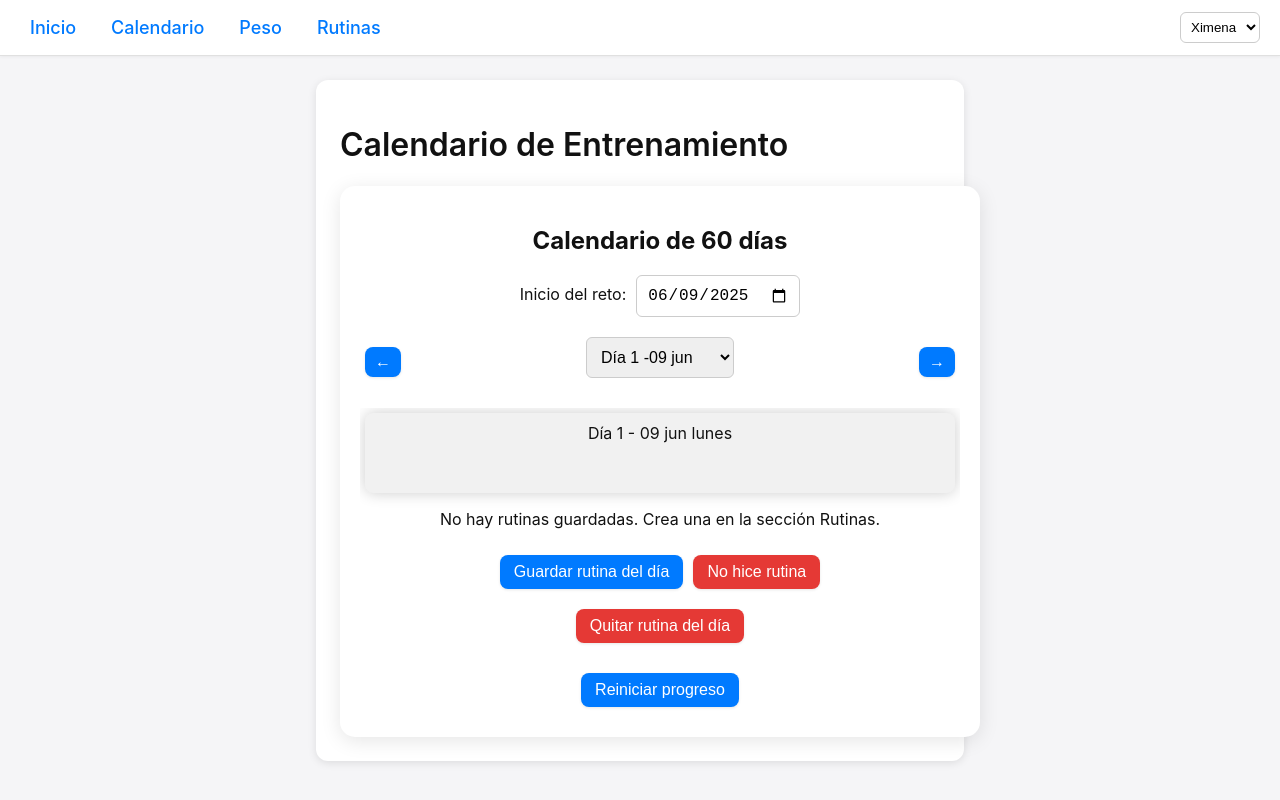
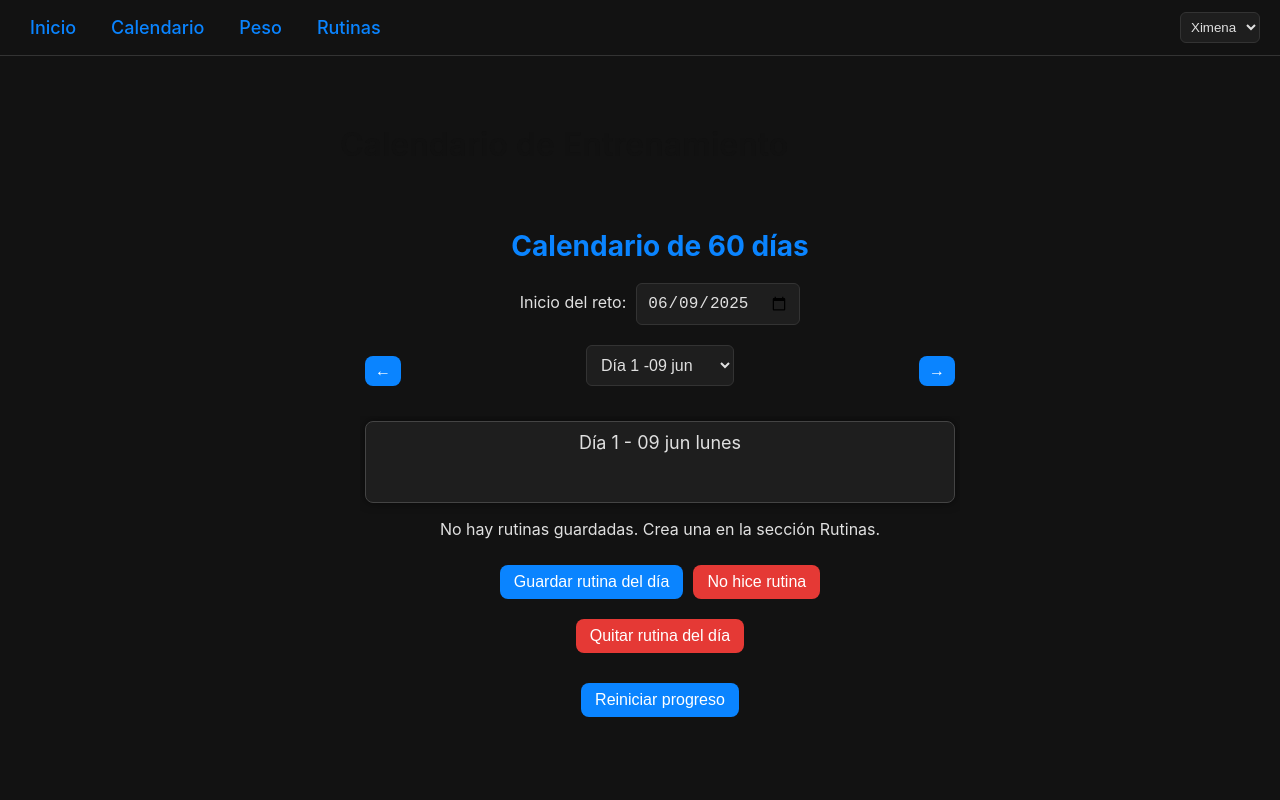
Before and after one commit to Jamon1405/Reto90Dias, a Next.js app: page /calendar in a window 1280 px wide. Built offline with nearby package versions, Linux system fonts and the light colour scheme.

Commit message:
Apply dark mode design

```diff
--- a/src/app/globals.css
+++ b/src/app/globals.css
@@ -3,8 +3,8 @@ body {
   margin: 0;
   padding: 0;
   font-family: -apple-system, BlinkMacSystemFont, 'Segoe UI', 'Roboto', 'Helvetica Neue', Arial, sans-serif;
-  background: #f5f5f7;
-  color: #111;
+  background: #121212;
+  color: #e0e0e0;
   min-height: 100vh;
 }
 
@@ -20,9 +20,6 @@ h2 {
   padding: 24px;
   margin: 0 auto;
   max-width: 600px;
-  background: #ffffff;
-  border-radius: 12px;
-  box-shadow: 0 2px 8px rgba(0, 0, 0, 0.1);
 }
 
 /* Media Queries para pantallas más pequeñas (móviles y tablets) */
@@ -92,10 +89,9 @@ button {
   display: flex;
   justify-content: space-between;
   align-items: center;
-  background: #fff;
+  background: #121212;
   padding: 12px 20px;
-  border-bottom: 1px solid #e0e0e0;
-  box-shadow: 0 1px 3px rgba(0, 0, 0, 0.05);
+  border-bottom: 1px solid #333;
   margin-bottom: 24px;
   position: sticky;
   top: 0;
@@ -108,7 +104,7 @@ button {
 }
 
 .nav-link {
-  color: #007aff;
+  color: #0a84ff;
   text-decoration: none;
   font-size: 18px;
   cursor: pointer;
@@ -119,15 +115,16 @@ button {
 .user-select {
   padding: 6px;
   border-radius: 6px;
-  border: 1px solid #ccc;
-  background-color: #fff;
+  border: 1px solid #333;
+  background-color: #1e1e1e;
+  color: #e0e0e0;
 }
 
 .menu-toggle {
   display: none;
   background: none;
   border: none;
-  color: #007aff;
+  color: #0a84ff;
   font-size: 24px;
   cursor: pointer;
 }
--- a/src/components/Calendar.js
+++ b/src/components/Calendar.js
@@ -497,19 +497,17 @@ const Calendar = () => {
 
 const containerStyle = {
   padding: '20px',
-  backgroundColor: '#ffffff',
-  borderRadius: '15px',
   margin: 'auto',
   textAlign: 'center',
   width: '100%',
   maxWidth: '600px',
-  boxShadow: '0 4px 20px rgba(0,0,0,0.1)',
 };
 
 const headerStyle = {
-  fontSize: '24px',
+  fontSize: '28px',
   fontWeight: 'bold',
   marginBottom: '20px',
+  color: '#0a84ff',
 };
 
 const dayBoxStyle = (day, selected, mobile) => ({
@@ -518,18 +516,20 @@ const dayBoxStyle = (day, selected, mobile) => ({
   borderRadius: '8px',
   cursor: 'pointer',
   minHeight: mobile ? '70px' : '60px',
-  fontSize: mobile ? '14px' : '16px',
-  backgroundColor: day.completed
+  fontSize: mobile ? '14px' : '18px',
+  color: '#e0e0e0',
+  border: day.completed
     ? day.didRoutine
-      ? '#4caf50'
-      : '#e57373'
-    : '#f1f1f1',
-  boxShadow: selected ? '0px 0px 15px rgba(0, 0, 0, 0.2)' : '0 2px 4px rgba(0,0,0,0.1)',
+      ? '1px solid #4caf50'
+      : '1px solid #e57373'
+    : '1px solid #444',
+  backgroundColor: selected ? '#1e1e1e' : 'transparent',
+  boxShadow: selected ? '0 0 10px rgba(0,0,0,0.5)' : 'none',
   transition: 'background-color 0.3s, box-shadow 0.3s',
 });
 
 const buttonStyle = {
-  backgroundColor: '#007aff',
+  backgroundColor: '#0a84ff',
   color: '#fff',
   padding: '8px 14px',
   borderRadius: '8px',
@@ -537,16 +537,18 @@ const buttonStyle = {
   cursor: 'pointer',
   margin: '10px 5px',
   fontSize: '16px',
-  boxShadow: '0 1px 3px rgba(0,0,0,0.1)',
+  boxShadow: 'none',
   transition: 'background-color 0.3s',
 };
 
 const inputStyle = {
   padding: '10px',
   borderRadius: '6px',
-  border: '1px solid #ccc',
+  border: '1px solid #333',
   marginBottom: '10px',
   fontSize: '16px',
+  backgroundColor: '#1e1e1e',
+  color: '#e0e0e0',
 };
 
 const exerciseRowStyle = (mobile, selected) => ({
@@ -558,8 +560,8 @@ const exerciseRowStyle = (mobile, selected) => ({
   marginBottom: '5px',
   padding: '6px',
   borderRadius: '6px',
-  backgroundColor: selected ? '#e3f2fd' : '#f7f7f7',
-});
+  backgroundColor: selected ? '#2a2a2a' : 'transparent',
+  });
 
 const inputSizeStyle = (mobile, width) => ({
   ...inputStyle,
@@ -601,8 +603,8 @@ const removeButton = {
 
 const addButton = {
   ...removeButton,
-  color: '#007aff',
-  borderColor: '#007aff',
+  color: '#0a84ff',
+  borderColor: '#0a84ff',
 };
 
 export default Calendar;
```
Also changed, not shown: src/app/page.js (+3 -5 lines), src/components/ExerciseProgress.js (+7 -7 lines), src/components/RoutineManager.js (+11 -10 lines), src/components/WeightTracker.js (+8 -10 lines).
